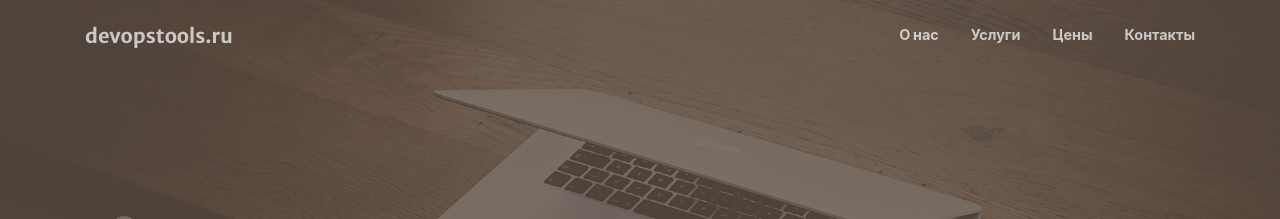
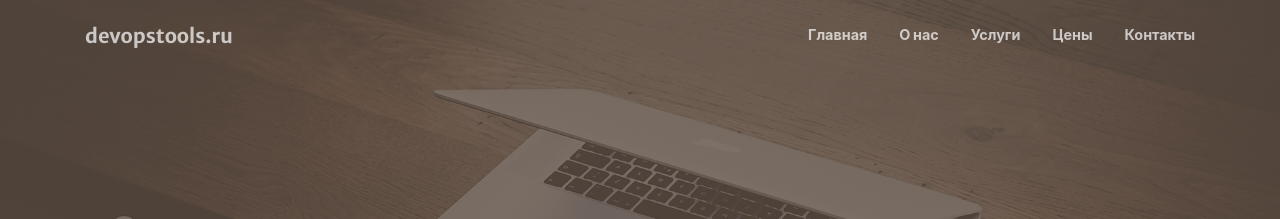
Before and after one commit to hacker342/devopstools.guthub.io, a Jekyll site: the page built from index.md, in a window 1280 px wide. Shown: the top 219 px of the page. Built offline with Jekyll 4.4.1, drawn with Linux system fonts in a browser that asks for light colours; nearby versions of some CDN libraries.

Commit message:
add glavn

```diff
--- a/_data/menus.yml
+++ b/_data/menus.yml
@@ -3,6 +3,8 @@
 # However on github-pages custom plugins are disabled, and the script doesn't
 # run. So please, fill in any custom menu entry here.
 header:
+- title: Главная
+  url: /#
 - title: О нас
   url: /#about
 - title: Услуги
```
